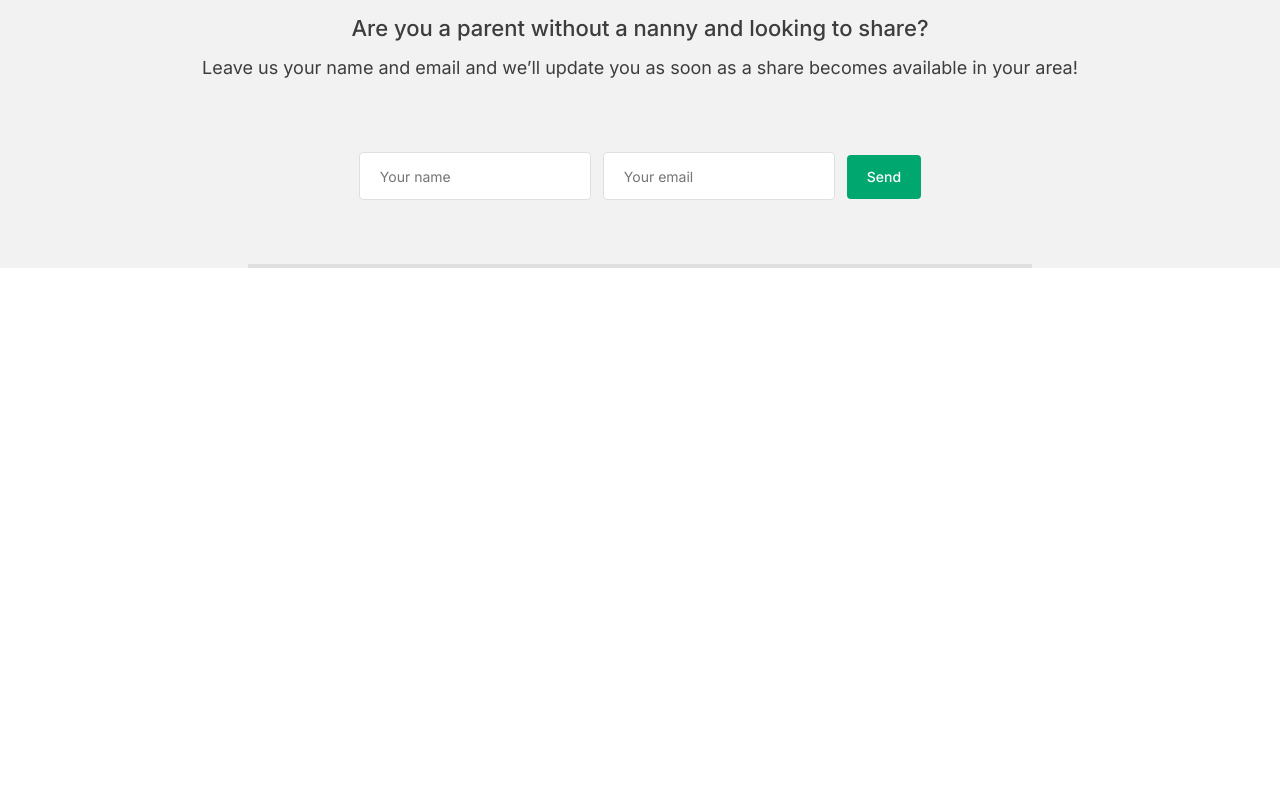
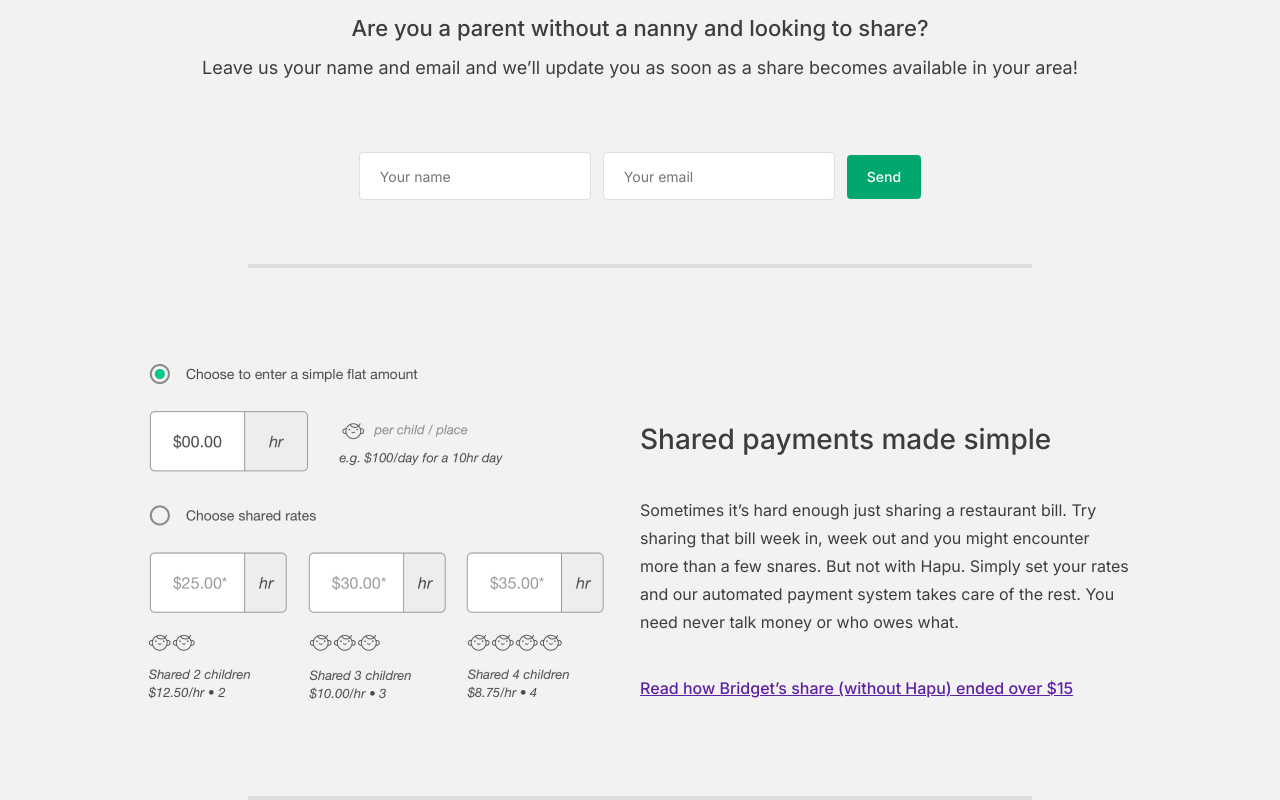
Before and after one commit to artur-coelho/jungledevs-challange, a React (Create React App) app: page / in a window 1280 px wide. Shown: the part 1413-2213 px from the top of the page. Before the commit the page ends 1681 px from the top, so only its background shows below. Built offline with nearby package versions, Linux system fonts and the light colour scheme.

Commit message:
Adicionada a seção de pagamento compartilhado

```diff
--- a/src/App.jsx
+++ b/src/App.jsx
@@ -6,6 +6,7 @@ import BANNERINTRO from './assets/image-intro.png'
 import PLAYBUTTON from './assets/play-button.svg'
 import PROFILEIMG from './assets/profile-image.png'
 import NOTEBOOKIMG from './assets/image-notebook.png'
+import SHAREDIMG from './assets/example-image-sec3.png'
 import Form from './components/form';
 
 const App = () => {
@@ -75,6 +76,24 @@ const App = () => {
         <hr className={styles.divider}></hr>
       </section>
 
+      <section className={styles.backgroundSection}>
+        <div className={styles.container}>
+          <section className={styles.sharedPayments}>
+            <img src={SHAREDIMG} alt="interface for shared payments" />
+            <div className={styles.sharedPayContent}>
+              <h2 className={styles.sharedPayTitle}>Shared payments made simple</h2>
+              <p className={styles.sharedPayText}>
+              Sometimes it’s hard enough just sharing a restaurant bill. Try sharing that bill week in, week out and you might encounter more than a few snares. But not with Hapu. Simply set your rates and our automated payment system takes care of the rest. You need never talk money or who owes what.
+              </p>
+              <span className={styles.sharedPaySpan}>
+                Read how Bridget’s share (without Hapu) ended over $15
+              </span>
+            </div>
+          </section>
+        </div>
+        <hr className={styles.divider}></hr>
+      </section>
+
     </div>
   );
 }
--- a/src/App.module.css
+++ b/src/App.module.css
@@ -99,6 +99,7 @@
 .exhibitionSection {
   display: grid;
   grid-template-columns: 50% 50%;
+  padding-left: 100px;
 }
 
 .exhibitionSectionTitle {
@@ -121,7 +122,7 @@
 }
 
 .inTextLink {
-  font-family: Inter;
+  font-family: "Inter", sans-serif;
   font-weight: 500;
   font-size: 16px;
   line-height: 24px;
@@ -132,7 +133,7 @@
 
 .getStartedLink {
   margin-bottom: 120px;
-  font-family: Inter;
+  font-family: "Inter", sans-serif;
   font-weight: 500;
   font-size: 16px;
   line-height: 24px;
@@ -166,3 +167,41 @@
   text-align: center;
   color: #3d3d3d;
 }
+
+.sharedPayments {
+  display: grid;
+  grid-template-columns: 50% 50%;
+  padding: 96px 100px;
+}
+
+.sharedPayContent {
+  align-self: flex-end;
+}
+
+.sharedPayTitle {
+  margin-bottom: 40px;
+  font-family: "Inter", sans-serif;
+  font-weight: 500;
+  font-size: 28px;
+  align-items: center;
+  color: #3d3d3d;
+}
+
+.sharedPayText {
+  margin-bottom: 40px;
+  font-family: "Inter", sans-serif;
+  font-size: 16px;
+  font-weight: normal;
+  line-height: 28px;
+  color: #3d3d3d;
+}
+
+.sharedPaySpan {
+  font-family: "Inter", sans-serif;
+  font-weight: 500;
+  font-size: 16px;
+  line-height: 24px;
+  text-decoration-line: underline;
+  color: #5e20a4;
+  cursor: pointer;
+}
```
Also changed, not shown: src/assets/example-image-sec3.png (added).
